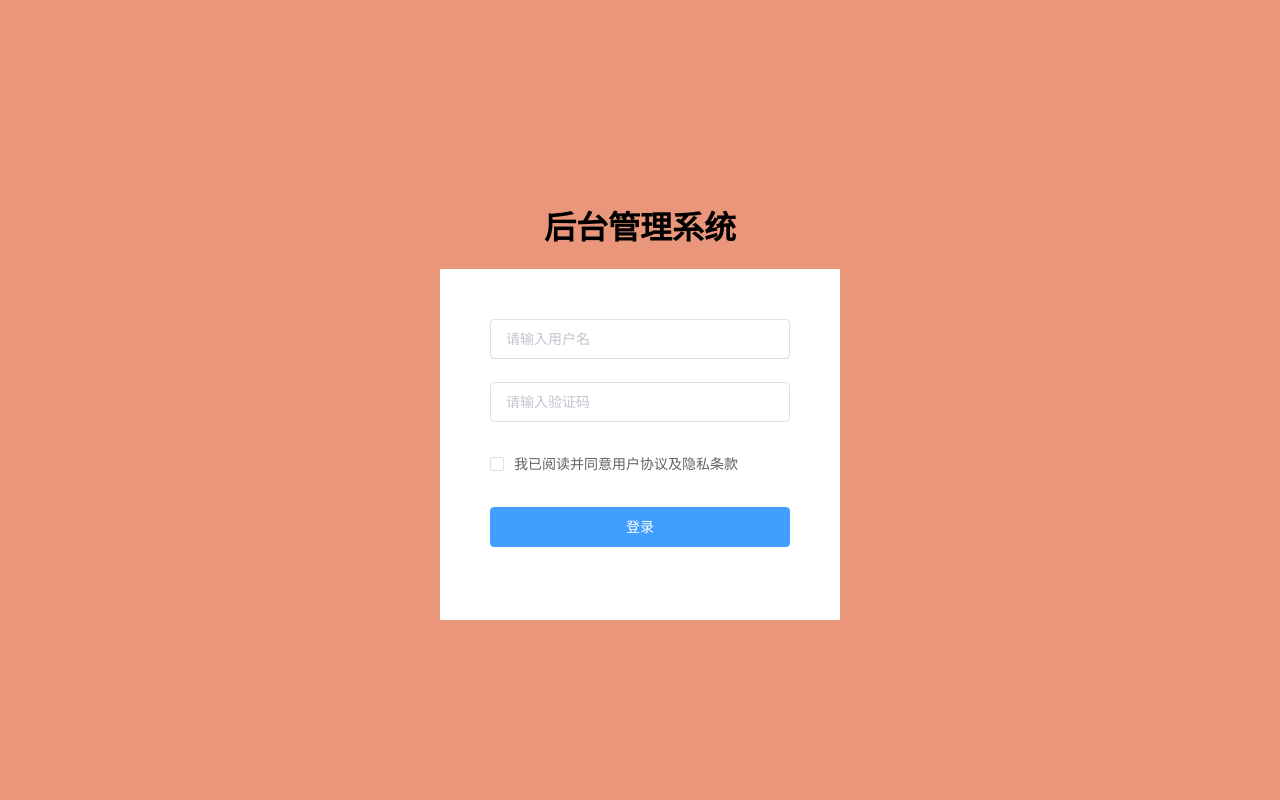
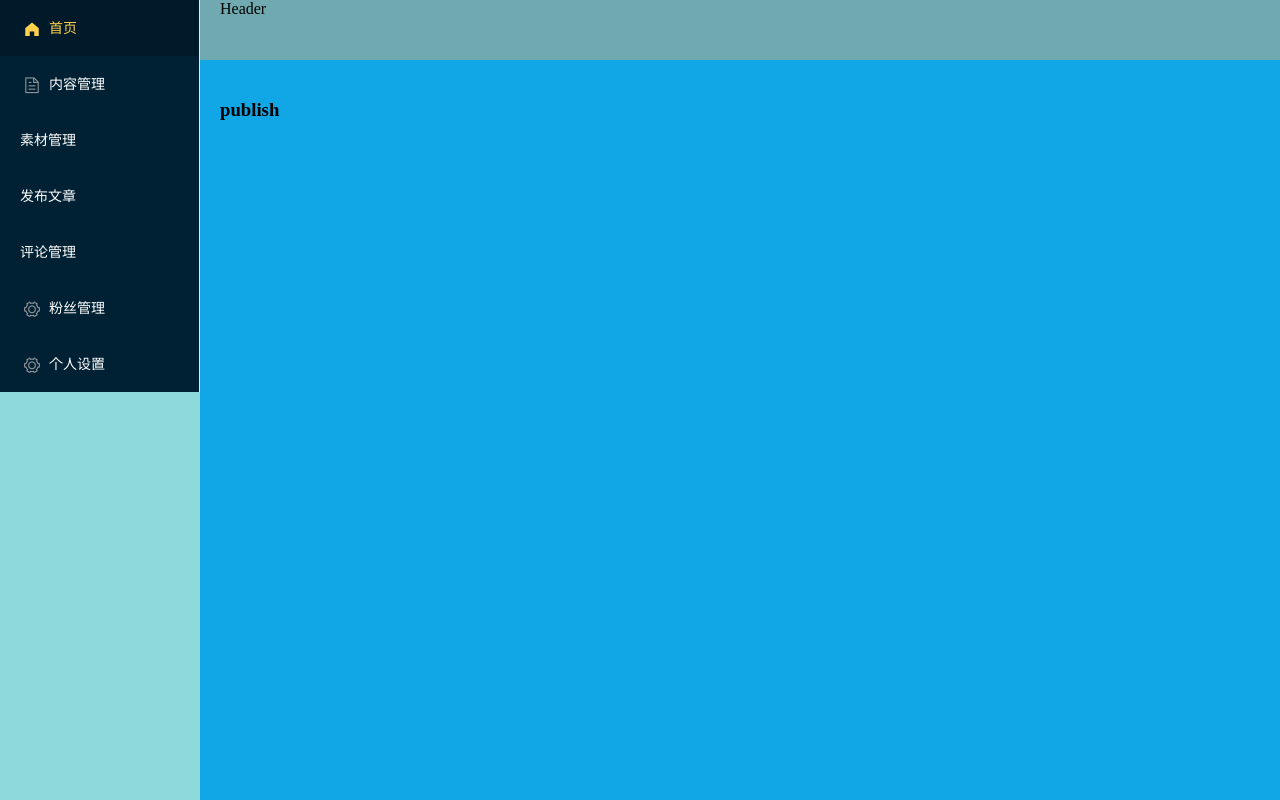
Before and after one commit to afkey/-, a Vue app: page /publish in a window 1280 px wide. Built offline with nearby package versions, Linux system fonts and the light colour scheme.

Commit message:
侧边栏和配置子路由

```diff
--- a/src/App.vue
+++ b/src/App.vue
@@ -1,12 +1,13 @@
 <template>
-  <login></login>
+  <router-view></router-view>
 </template>
 
 <script>
-import Login from "@/views/login/Login.vue";
+// import Login from "@/views/login/Login.vue";
+// import Layout from "@/views/layout/index.vue"
 export default {
   components: {
-    Login,
+
   },
 };
 </script>
--- a/src/router/index.js
+++ b/src/router/index.js
@@ -1,10 +1,53 @@
 import Vue from 'vue'
 import VueRouter from 'vue-router'
+
+
+
 
 Vue.use(VueRouter)
 
 const routes = [
-
+  {
+    path: '/',
+    name: 'home',
+    component: () => import('@/views/layout/index'),
+    children: [
+      {
+      path: '/article',
+      name: 'article',
+      component: () => import('@/views/article/Article')
+    },
+      {
+      path: '/image',
+      name: 'image',
+      component: () => import('@/views/image/Image')
+    },
+      {
+      path: '/publish',
+      name: 'publish',
+      component: () => import('@/views/publish/Publish')
+    },
+      {
+      path: '/comment',
+      name: 'comment',
+      component: () => import('@/views/comment/Comment')
+    },
+      {
+      path: '/fans',
+      name: 'fans',
+      component: () => import('@/views/fans/Fans')
+    },
+      {
+      path: '/settings',
+      name: 'settings',
+      component: () => import('@/views/settings/Settings')
+    },
+  ]
+  }, {
+    path: '/login',
+    name: 'login',
+    component: () => import('@/views/login/Login')
+  }
 ]
 
 const router = new VueRouter({
--- /dev/null
+++ b/src/views/article/Article.vue
@@ -0,0 +1,9 @@
+<template>
+    <h1>article</h1>
+</template>
+
+<script>
+export default {
+    name:'Article'
+}
+</script>
--- /dev/null
+++ b/src/views/comment/Comment.vue
@@ -0,0 +1,9 @@
+<template>
+    <h1>comment</h1>
+</template>
+
+<script>
+export default {
+    name:'Comment'
+}
+</script>
--- /dev/null
+++ b/src/views/fans/Fans.vue
@@ -0,0 +1,8 @@
+<template>
+    <h1>fans</h1>
+</template>
+<script>
+export default {
+    name:'Fans'
+}
+</script>
--- /dev/null
+++ b/src/views/image/Image.vue
@@ -0,0 +1,9 @@
+<template>
+    <h1>image</h1>
+</template>
+
+<script>
+export default {
+    name:'Image'
+}
+</script>
--- /dev/null
+++ b/src/views/layout/component/AppAside.vue
@@ -0,0 +1,45 @@
+<template>
+  <el-menu
+    class="nav-menu"
+    default-active="/"
+    background-color="#002033"
+    text-color="#fff"
+    active-text-color="#ffd04b"
+    router
+  >
+    <el-menu-item index="/">
+      <i class="el-icon-s-home"></i>
+      <span slot="title">首页</span>
+    </el-menu-item>
+    <el-menu-item index="/article">
+      <i class="el-icon-document"></i>
+      <span slot="title">内容管理</span>
+    </el-menu-item>
+    <el-menu-item index="/image">
+      <i class="iconfont iconimage"></i>
+      <span slot="title">素材管理</span>
+    </el-menu-item>
+    <el-menu-item index="/publish">
+      <i class="iconfont iconpublish"></i>
+      <span slot="title">发布文章</span>
+    </el-menu-item>
+    <el-menu-item index="/comment">
+      <i class="iconfont iconcomment"></i>
+      <span slot="title">评论管理</span>
+    </el-menu-item>
+    <el-menu-item index="/fans">
+      <i class="el-icon-setting"></i>
+      <span slot="title">粉丝管理</span>
+    </el-menu-item>
+    <el-menu-item index="/settings">
+      <i class="el-icon-setting"></i>
+      <span slot="title">个人设置</span>
+    </el-menu-item>
+  </el-menu>
+</template>
+
+<script>
+export default {
+  name: "Aside",
+};
+</script>
--- /dev/null
+++ b/src/views/layout/index.vue
@@ -0,0 +1,42 @@
+<template>
+  <el-container class="layout-container">
+    <el-aside width="200px">
+      <app-aside></app-aside>
+    </el-aside>
+    <el-container>
+      <el-header>Header</el-header>
+      <el-main>
+        <router-view></router-view>
+      </el-main>
+    </el-container>
+  </el-container>
+</template>
+
+<script>
+import AppAside from "./component/AppAside";
+export default {
+  name: "Layout",
+  components: {
+    AppAside,
+  },
+};
+</script>
+
+<style scoped>
+.layout-container {
+  position: fixed;
+  left: 0;
+  right: 0;
+  top: 0;
+  bottom: 0;
+}
+.el-aside {
+  background-color: rgb(142, 218, 218);
+}
+.el-header {
+  background-color: rgb(112, 169, 175);
+}
+.el-main {
+  background-color: rgb(17, 167, 231);
+}
+</style>
--- a/src/views/login/Login.vue
+++ b/src/views/login/Login.vue
@@ -3,14 +3,19 @@
     <div class="header">
       <h1>后台管理系统</h1>
     </div>
-    <el-form ref="form" class="longin-form">
-      <el-form-item>
+    <el-form
+      ref="login-form"
+      class="longin-form"
+      :model="user"
+      :rules="formRules"
+    >
+      <el-form-item prop="mobile">
         <el-input v-model="user.mobile" placeholder="请输入用户名"></el-input>
       </el-form-item>
-      <el-form-item>
+      <el-form-item prop="code">
         <el-input v-model="user.code" placeholder="请输入验证码"></el-input>
       </el-form-item>
-      <el-form-item>
+      <el-form-item prop="agree">
         <el-checkbox v-model="checked"
           >我已阅读并同意用户协议及隐私条款</el-checkbox
         >
@@ -35,16 +40,46 @@ export default {
   data() {
     return {
       user: {
-        mobile: "",
-        code: "",
+        mobile: "13911111111",
+        code: "246810",
+        agree: false,
       },
+      onLoading: false,
       checked: false,
-      onLoading: false,
+      //表单验证
+      formRules: {
+        mobile: [
+          { required: true, message: "请输入手机号", trigger: "change" },
+          {
+            pattern: /^1[3|5|7|8|9]\d{9}$/,
+            message: "请输入正确的号码格式",
+            trigger: "change",
+          },
+        ],
+        code: [
+          { required: true, message: "验证码不能为空", trigger: "change" },
+          { pattern: /^\d{6}$/, message: "请输入6位验证码" },
+        ],
+        agree: [
+          {
+            required: true,
+            message: "请阅读并勾选隐私协议",
+            trigger: "change",
+          },
+        ],
+      },
     };
   },
   methods: {
     //发送登录请求
     login() {
+      //手动验证表单
+      this.$refs["login-form"].validate((valid) => {
+        if (!valid) return;
+        this.onLogin();
+      });
+    },
+    onLogin() {
       this.onLoading = true;
       request({
         method: "POST",
@@ -57,6 +92,11 @@ export default {
             message: "恭喜你，这是一条成功消息",
             type: "success",
           });
+          //路由跳转
+          this.$router.push({
+            name:'home'
+          })
+          console.log(this);
           this.onLoading = false;
           console.log(res);
         })
--- /dev/null
+++ b/src/views/publish/Publish.vue
@@ -0,0 +1,9 @@
+<template>
+    <h1>publish</h1>
+</template>
+
+<script>
+export default {
+    name:'Publish'
+}
+</script>
--- /dev/null
+++ b/src/views/settings/Settings.vue
@@ -0,0 +1,9 @@
+<template>
+    <h1>setting</h1>
+</template>
+
+<script>
+export default {
+    name:'Settings'
+}
+</script>
```
